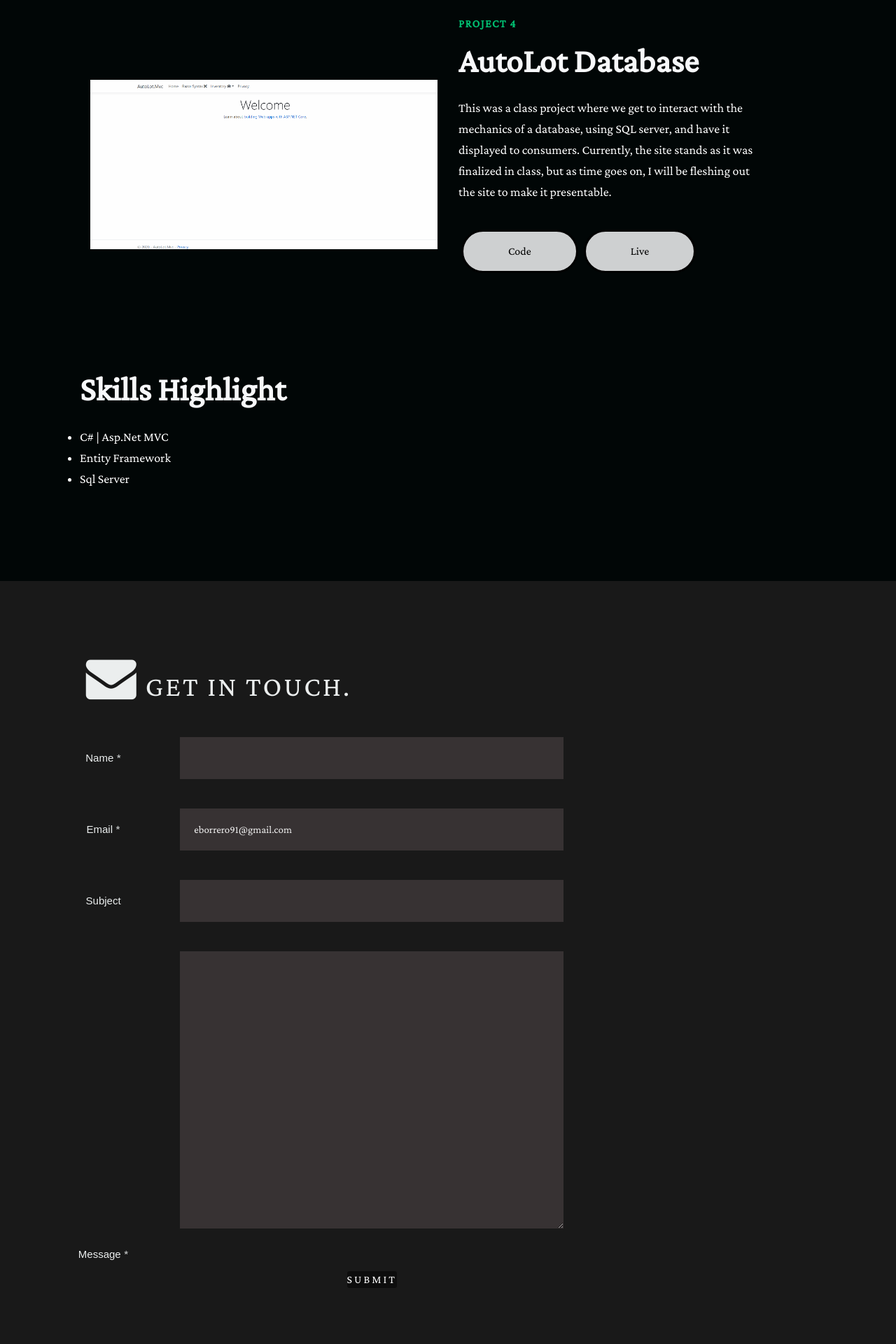
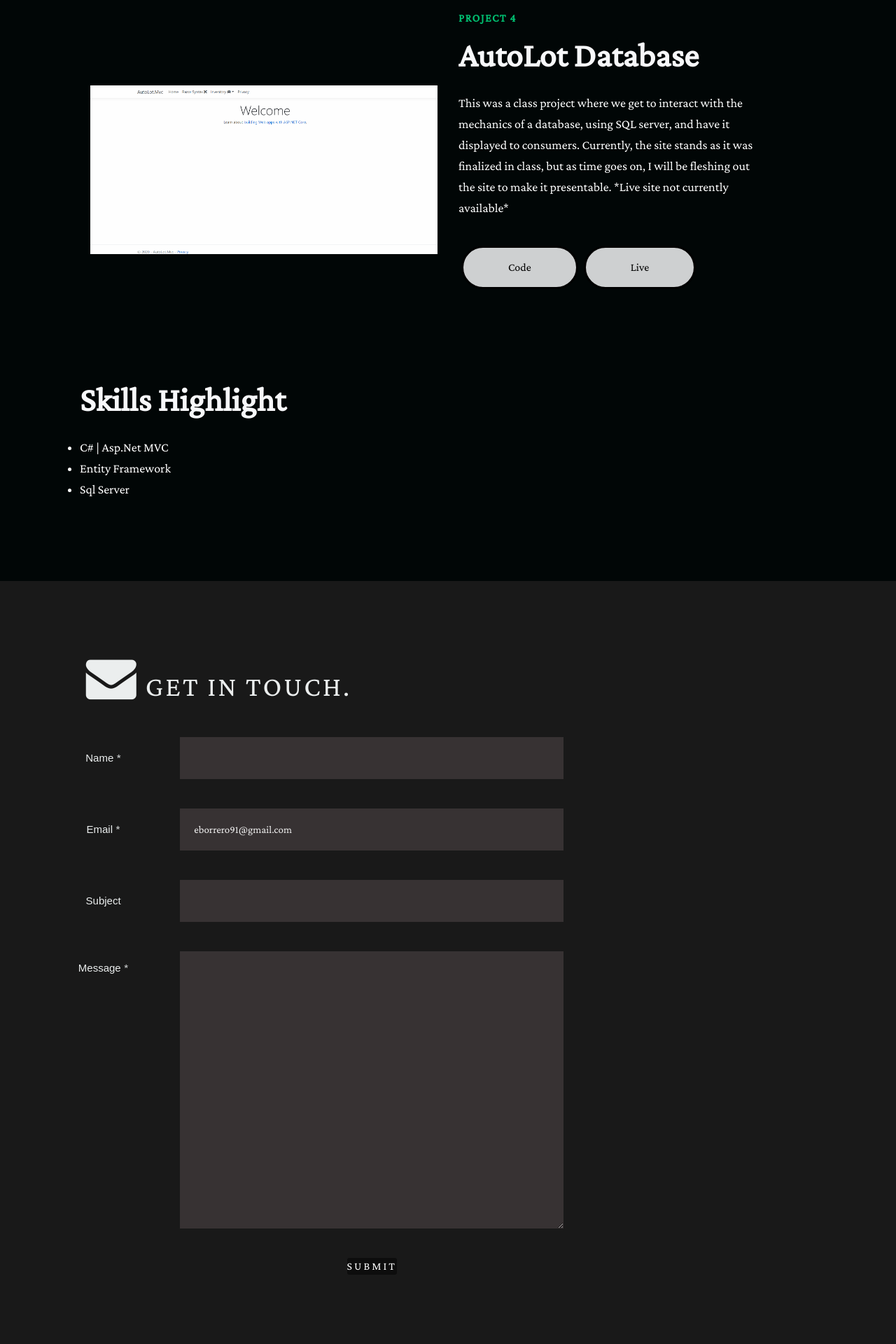
Before and after one commit to ErickBorrero/ReactPortfolio, a React (Create React App) app: page / in a window 1280 px wide. Shown: the part 5240-7160 px from the top of the page at 70% size. Built offline with nearby package versions, Linux system fonts and the light colour scheme.

Commit message:
Small fixes
Changed live links for portfolio and aulolot projects to a blank page. new link for sorting project. Fixed message label on contact form

```diff
--- a/src/components/ContactSection/ContactElements.js
+++ b/src/components/ContactSection/ContactElements.js
@@ -128,7 +128,10 @@ export const SubjectInput = styled.input`
   }
 `;
 
-export const MessageWrap = styled.div``;
+export const MessageWrap = styled.div`
+  display: flex;
+  justify-content: center;
+`;
 
 export const MessageLabel = styled.label`
   font: 15px/24px "opensans-bold", sans-serif;
--- a/src/components/ProjectSection/Data.js
+++ b/src/components/ProjectSection/Data.js
@@ -40,7 +40,7 @@ export const projectTwoObj = {
   primary: false,
   darkText: false,
   codeLink: "https://github.com/ErickBorrero/Sorting-Visualizer",
-  liveLink: "https://erickborrero.github.io/Sorting-Visualizer/",
+  liveLink: "https://ebsortingvisualizer.azurewebsites.net/",
   highlight1: "Html/Css/Javascript",
   highlight2: "Computer and Algorithmic Logic/Understanding",
   highlight3: "Canvas Manipulation",
@@ -64,7 +64,7 @@ export const projectThreeObj = {
   primary: true,
   darkText: true,
   codeLink: "https://github.com/ErickBorrero/ReactPortfolio",
-  liveLink: "https://erickborrero.azurewebsites.net",
+  liveLink: "javascript:;",
   highlight1: "React JS (Styled Components)",
   highlight2: "Html/Css/Javascript",
   highlight3: "Azure Web Hosting",
@@ -78,7 +78,7 @@ export const projectFourObj = {
   topLine: "Project 4",
   headLine: "AutoLot Database",
   description:
-    "This was a class project where we get to interact with the mechanics of a database, using SQL server, and have it displayed to consumers. Currently, the site stands as it was finalized in class, but as time goes on, I will be fleshing out the site to make it presentable.",
+    "This was a class project where we get to interact with the mechanics of a database, using SQL server, and have it displayed to consumers. Currently, the site stands as it was finalized in class, but as time goes on, I will be fleshing out the site to make it presentable. *Live site not currently available*",
   buttonLabel1: "Code",
   buttonLabel2: "Live",
   imgStart: true,
@@ -88,7 +88,7 @@ export const projectFourObj = {
   primary: false,
   darkText: false,
   codeLink: "https://github.com/ErickBorrero/C-Sharp-Class-2020/tree/AutoLot",
-  liveLink: "https://autolot.azurewebsites.net",
+  liveLink: "javascript:;",
   highlight1: "C# | Asp.Net MVC",
   highlight2: "Entity Framework",
   highlight3: "Sql Server",
```
Also changed, not shown: 1 other file (tests, documents, lock files or other folders).
